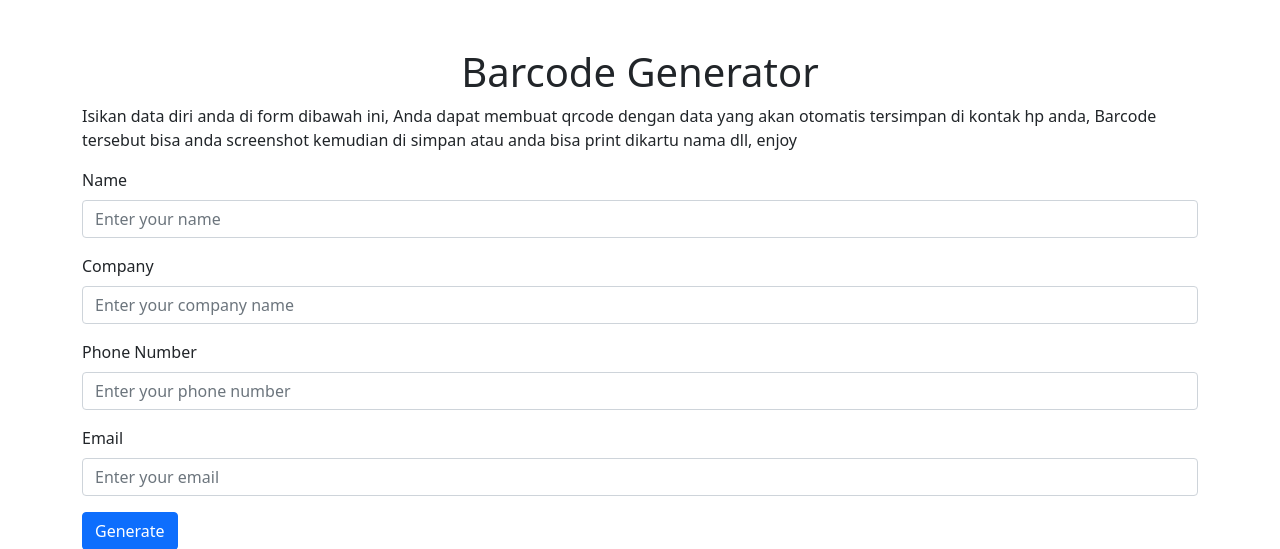
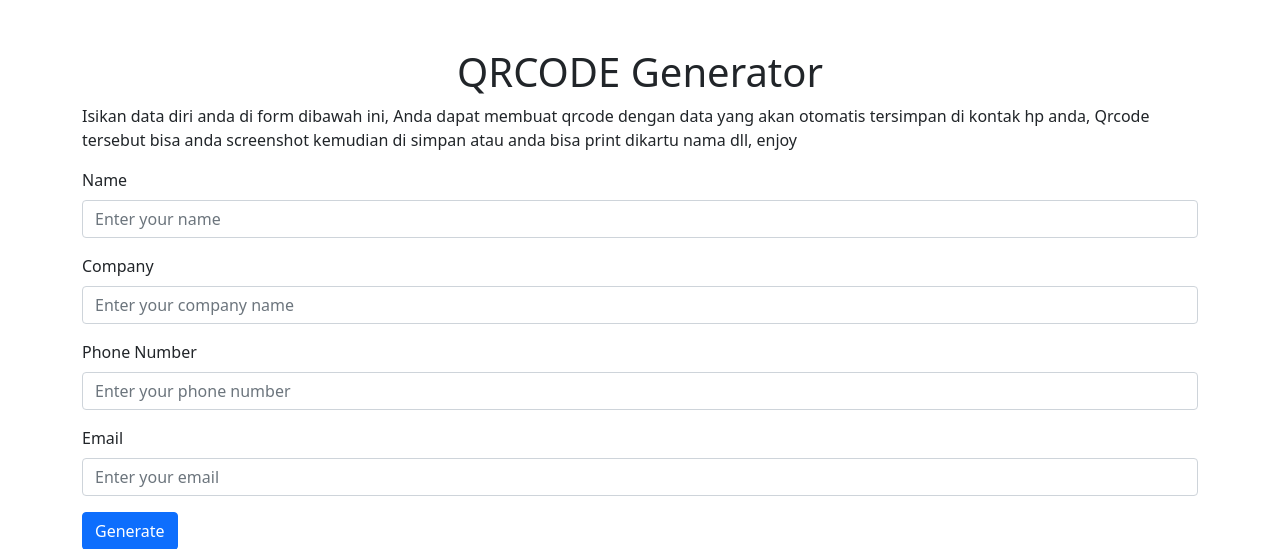
Before and after one commit to susiloharjo/flask-qr-vcard, a Flask app: page / in a window 1280 px wide. Shown: the top 549 px of the page. Run offline with Flask 3, Linux system fonts and the light colour scheme.

Commit message:
Update index.html

```diff
--- a/apps/templates/index.html
+++ b/apps/templates/index.html
@@ -10,9 +10,9 @@
 </head>
 <body>
     <div class="container mt-5">
-        <h1 class="text-center">Barcode Generator</h1>
+        <h1 class="text-center">QRCODE Generator</h1>
         <p>Isikan data diri anda di form dibawah ini, Anda dapat membuat qrcode dengan data yang akan otomatis tersimpan di
-            kontak hp anda, Barcode tersebut bisa anda screenshot kemudian di simpan atau anda bisa print dikartu nama dll,
+            kontak hp anda, Qrcode tersebut bisa anda screenshot kemudian di simpan atau anda bisa print dikartu nama dll,
             enjoy
         </p>
         <form action="/barcode" method="post">
```
